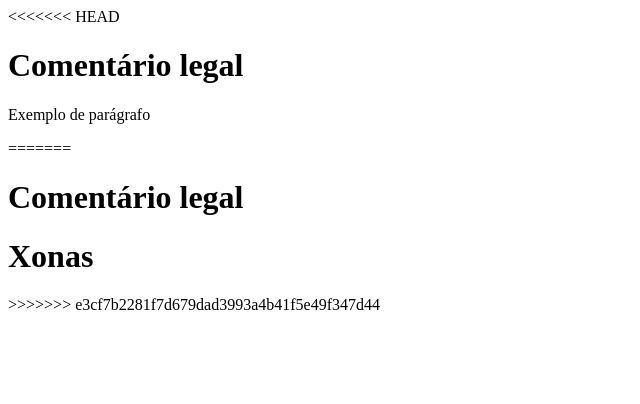
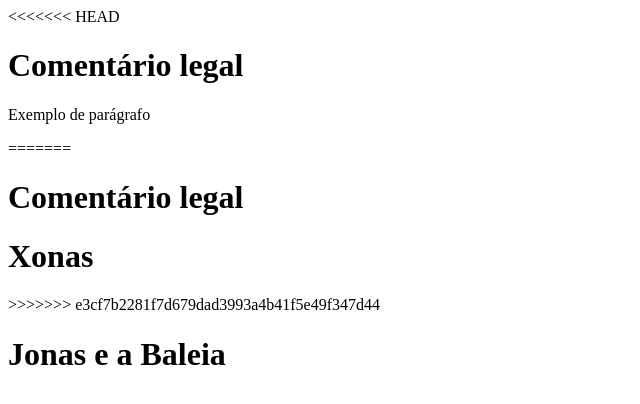
Before and after one commit to danielfariashsl/TesteUncisal, a plain HTML site: page index.html in a window 1280 px wide. Shown: the whole page, without its empty margins (0-640 px from the left). Drawn offline with Linux system fonts and the light colour scheme.

Commit message:
Update index.html

```diff
--- a/index.html
+++ b/index.html
@@ -14,5 +14,6 @@
  <h1>Comentário legal</h1>
  <h1>Xonas</h1>
 >>>>>>> e3cf7b2281f7d679dad3993a4b41f5e49f347d44
+<h1>Jonas e a Baleia</h1>
 </body>
 </html>
```
